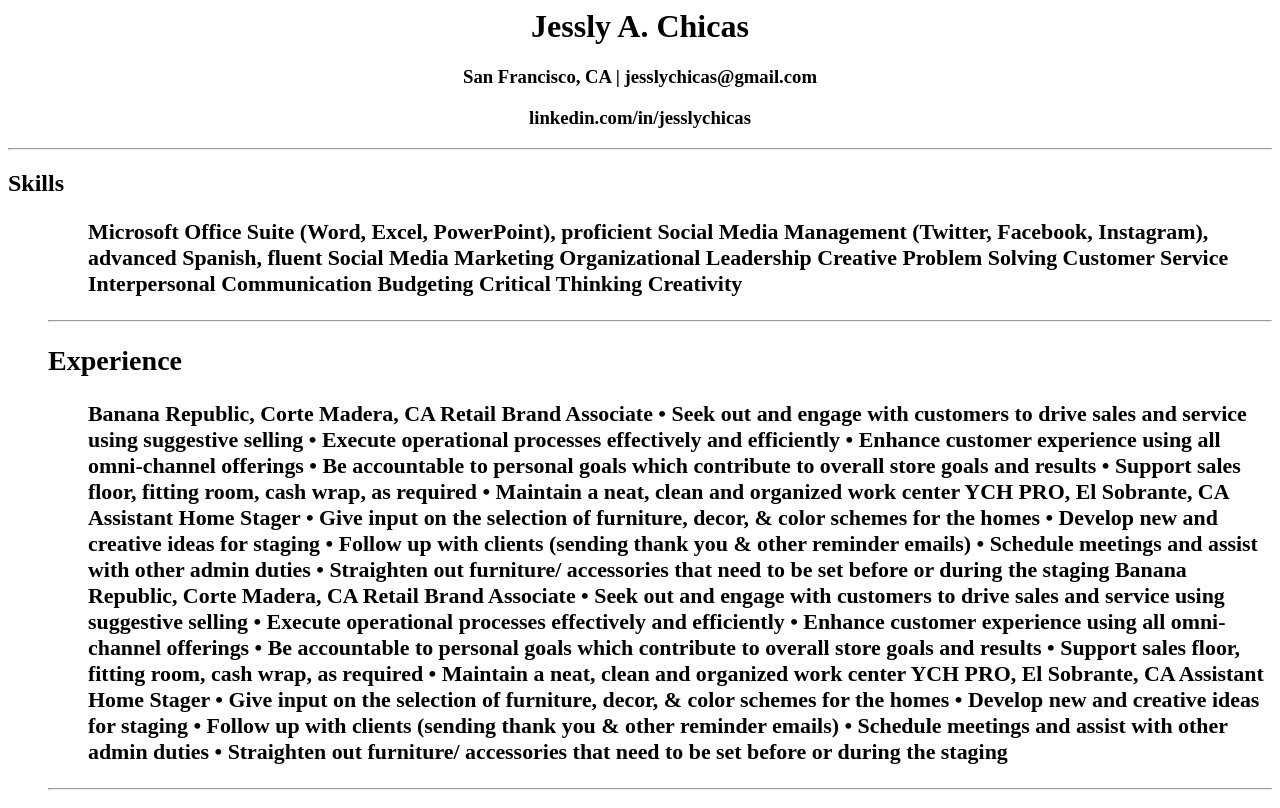
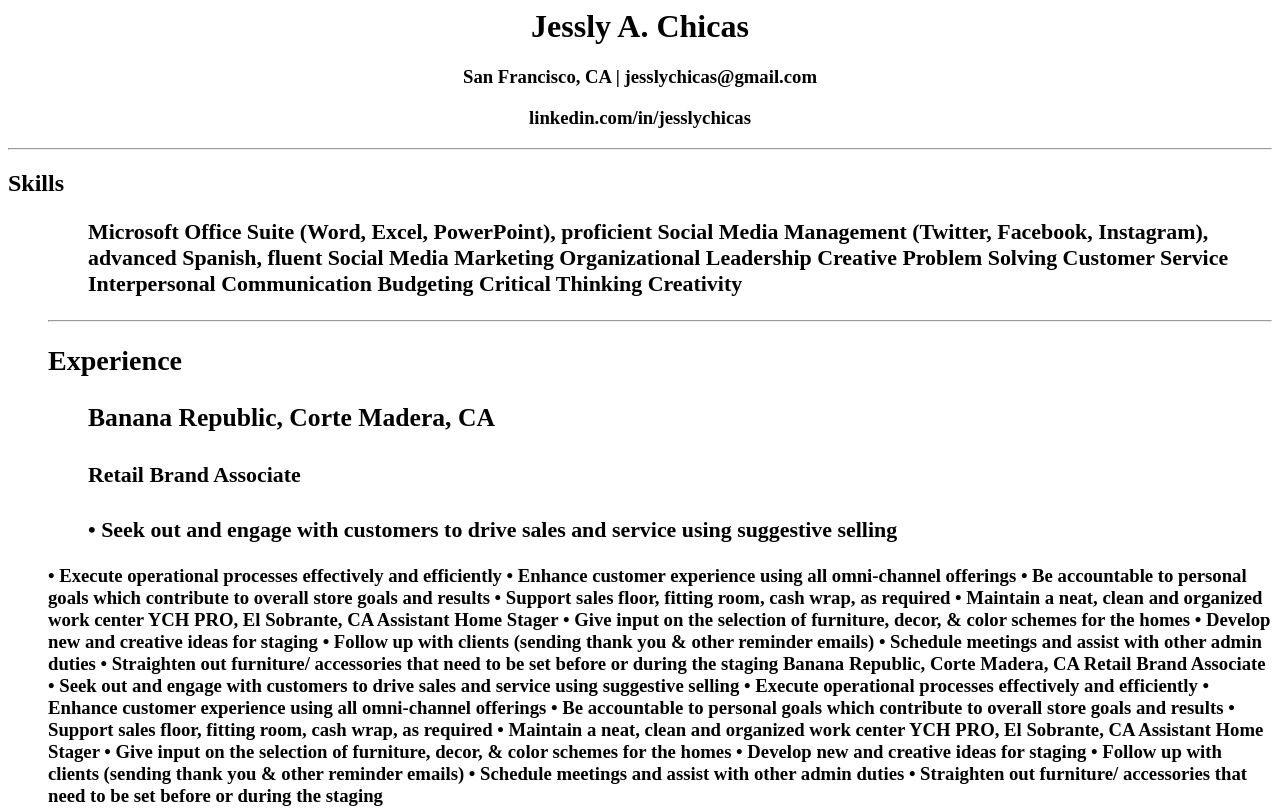
Before and after one commit to Jchicas0707/fantasy-resume, a plain HTML site: page index.html in a window 1280 px wide. Shown: the top 808 px of the page. Drawn offline with Linux system fonts and the light colour scheme.

Commit message:
Update index.html

```diff
--- a/index.html
+++ b/index.html
@@ -40,9 +40,10 @@ Creativity
   <h2>Experience</h2>
   <h3><ol>
 
-  Banana Republic, Corte Madera, CA
-  Retail Brand Associate
-  • Seek out and engage with customers to drive sales and service using suggestive selling
+  <h3> Banana Republic, Corte Madera, CA</h3>
+  <h4
+  >Retail Brand Associate</h4>
+  • Seek out and engage with customers to drive sales and service using suggestive selling</h2>
   • Execute operational processes effectively and efficiently
   • Enhance customer experience using all omni-channel offerings
   • Be accountable to personal goals which contribute to overall store goals and results
```
